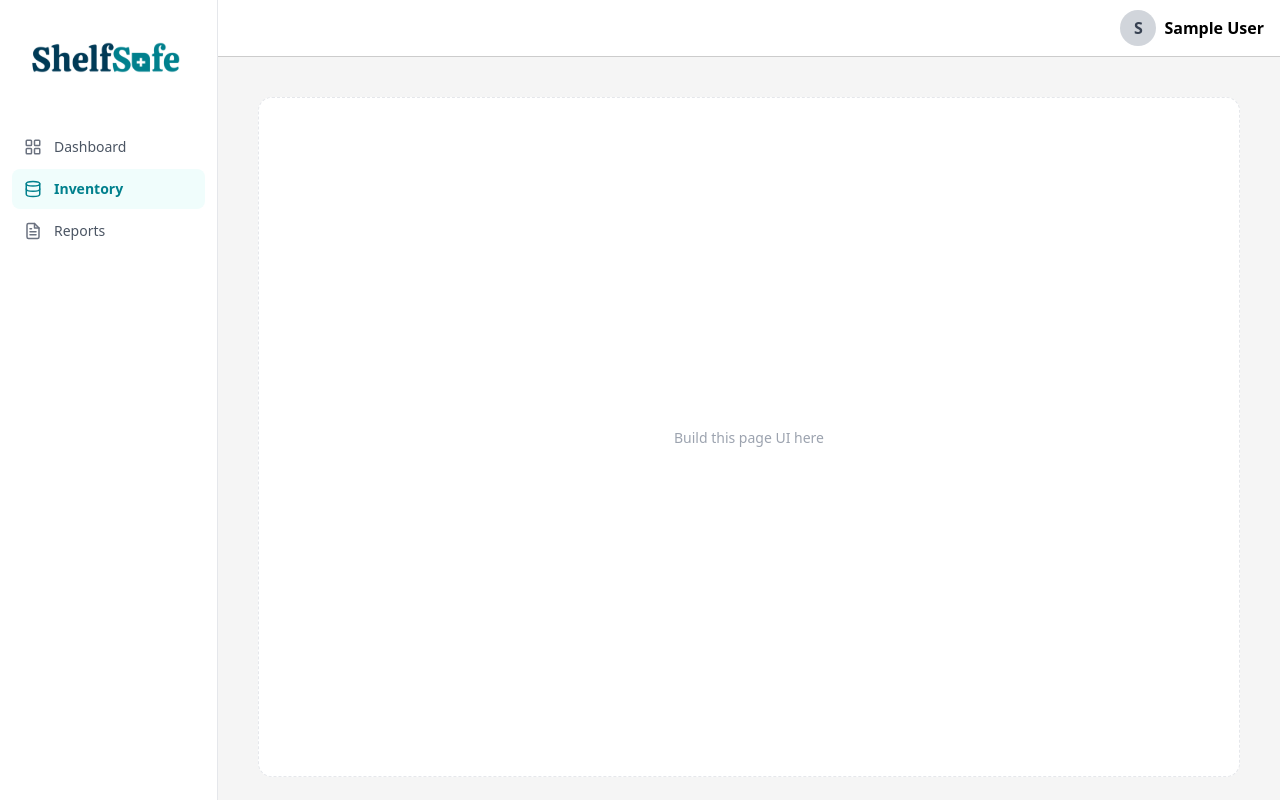
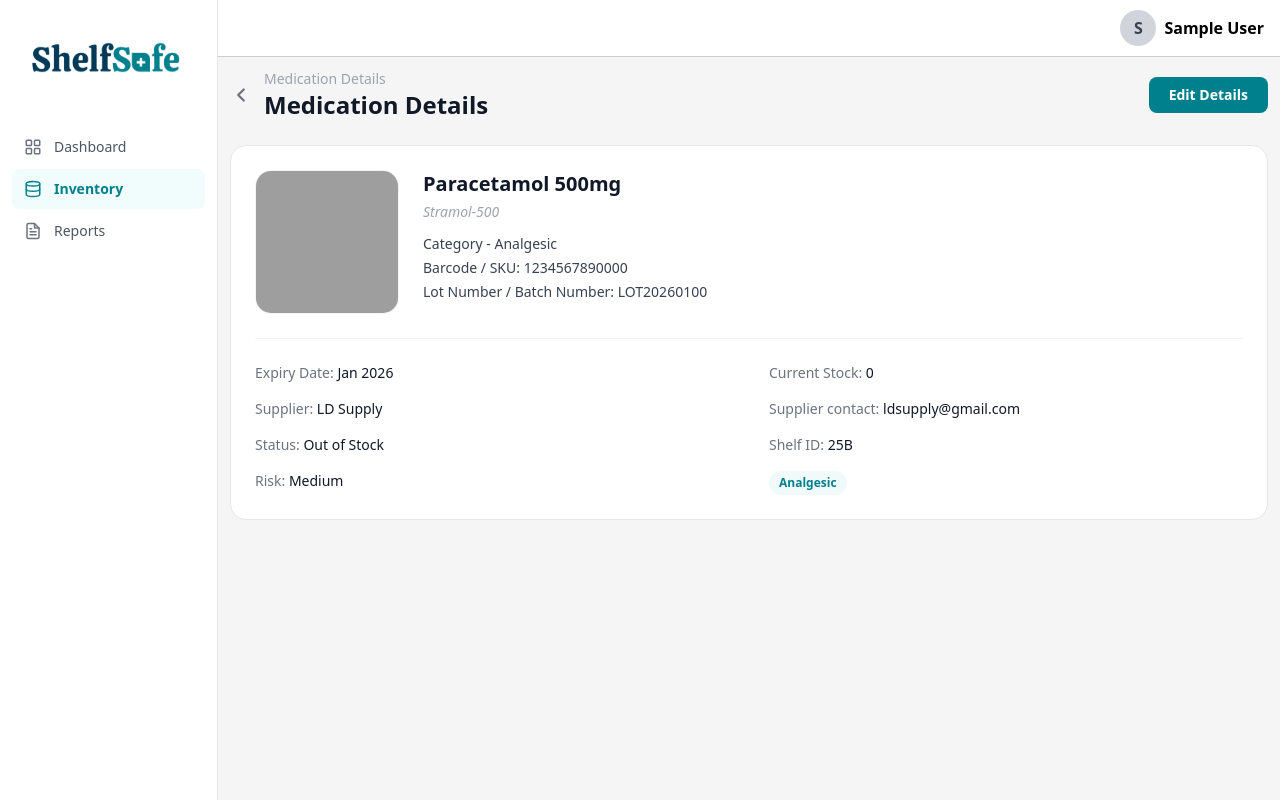
Before and after one commit to Shelf-Safe/Shelf-Safe, a React (Vite) app in the folder frontend/: page /inventory/1 in a window 1280 px wide. Built offline with nearby package versions, Linux system fonts and the light colour scheme; no server answers; sample sign-in values are in the browser's storage; grey boxes are pictures that could not be loaded.

Commit message:
medicine details

```diff
--- a/frontend/src/pages/MedicationDetailPage.jsx
+++ b/frontend/src/pages/MedicationDetailPage.jsx
@@ -1,40 +1,170 @@
-import React, { useEffect } from 'react';
-import { useParams } from 'react-router-dom';
+import React, { useEffect, useMemo, useState } from 'react';
+import { useLocation, useNavigate, useParams } from 'react-router-dom';
 import { DashboardLayout } from '../components/DashboardLayout';
-import { useAuth } from '../context/AuthContext';
 import { useDataSource } from '../context/DataSourceContext';
+import { getDummyMedicationById } from '../data/dummyMedications';
+import { medicationService } from '../services/medicationService';
+
+const pill = (text) => (
+  <span
+    className="inline-flex items-center px-2.5 py-1 rounded-full text-xs font-semibold"
+    style={{ background: '#f0fafa', color: '#00808d' }}
+  >
+    {text}
+  </span>
+);
+
+const formatExpiry = (expiryDate, expiryMonth, expiryYear) => {
+  if (expiryDate) {
+    const d = new Date(expiryDate);
+    if (!isNaN(d)) return d.toLocaleDateString(undefined, { month: 'short', year: 'numeric' });
+  }
+  return expiryMonth && expiryYear ? `${expiryMonth} ${expiryYear}` : '';
+};
 
 export const MedicationDetailPage = () => {
+  const navigate = useNavigate();
+  const location = useLocation();
   const { id } = useParams();
-  const { user } = useAuth();
   const { useDummy } = useDataSource();
 
+  const [loading, setLoading] = useState(true);
+  const [error, setError] = useState('');
+  const [med, setMed] = useState(null);
+
   useEffect(() => {
-    if (!user) return;
+    let alive = true;
 
-    // const res = await fetch(`/api/inventoryLots/${id}?orgId=${user.orgId}`);
-    // const data = await res.json();
-  }, [id, user, useDummy]);
+    const loadDummy = () => {
+      setLoading(true);
+      setError('');
+      setMed(getDummyMedicationById(id));
+      setLoading(false);
+    };
+
+    const loadLive = async () => {
+      setLoading(true);
+      setError('');
+      try {
+        const res = await medicationService.getById(id);
+        if (alive) setMed(res?.data || null);
+      } catch (e) {
+        if (!alive) return;
+        const fallback = location?.state?.medication || null;
+        fallback ? setMed(fallback) : setError(e?.message || 'Failed to load medication.');
+      } finally {
+        if (alive) setLoading(false);
+      }
+    };
+
+    if (!id) return () => (alive = false);
+    useDummy ? loadDummy() : loadLive();
+    return () => { alive = false; };
+  }, [id, useDummy, location?.state]);
+
+  const view = useMemo(() => {
+    if (!med) return null;
+    return {
+      medicationName: med.medicationName || med.name || 'Medication',
+      brandName: med.brandName || med.brand || '',
+      category: med.category || '',
+      sku: med.sku || med.barcodeUpc || '',
+      batchLotNumber: med.batchLotNumber || '',
+      expiryLabel: formatExpiry(med.expiryDate, med.expiryMonth, med.expiryYear),
+      currentStock: typeof med.currentStock === 'number' ? med.currentStock : 0,
+      supplierName: med.supplierName || '',
+      supplierContact: med.supplierContact || '',
+      status: med.status || 'In Stock',
+      shelfId: med.shelfId || '',
+      risk: med.risk || '',
+      photoUrl: med.photoUrl || '',
+    };
+  }, [med]);
+
+  const row = (label, value) => (
+    <div><span className="text-gray-500">{label}</span> <span className="text-gray-900 font-medium">{value || '—'}</span></div>
+  );
 
   return (
-    <DashboardLayout>
-      <div style={{ padding: '28px 28px 0' }}>
-        <div
-          style={{
-            height: 'calc(100vh - 120px)',
-            borderRadius: 14,
-            border: '1px dashed #e5e7eb',
-            background: '#ffffff',
-            display: 'flex',
-            alignItems: 'center',
-            justifyContent: 'center',
-            color: '#9ca3af',
-            fontSize: 14,
-          }}
+    <DashboardLayout pageTitle="Medication Details">
+      <div className="flex items-center justify-between mb-6">
+        <div className="flex items-center gap-3">
+          <button
+            type="button"
+            onClick={() => navigate('/inventory')}
+            className="text-gray-500 hover:text-gray-800 transition-colors"
+            aria-label="Back to inventory"
+          >
+            <svg width="22" height="22" viewBox="0 0 24 24" fill="none" stroke="currentColor" strokeWidth="2.5" strokeLinecap="round" strokeLinejoin="round">
+              <polyline points="15 18 9 12 15 6" />
+            </svg>
+          </button>
+          <div>
+            <div className="text-sm text-gray-400">Medication Details</div>
+            <h1 className="text-2xl font-bold text-gray-900">Medication Details</h1>
+          </div>
+        </div>
+
+        <button
+          type="button"
+          onClick={() => navigate(`/inventory/${id}/edit`)}
+          className="px-5 py-2 rounded-lg text-sm font-semibold text-white hover:opacity-90 transition-opacity"
+          style={{ backgroundColor: '#00808d' }}
         >
-          Build this page UI here
+          Edit Details
+        </button>
+      </div>
+
+      {loading && <div className="bg-white rounded-2xl border border-gray-200 p-8 text-sm text-gray-500">Loading...</div>}
+      {!loading && error && <div className="bg-white rounded-2xl border border-red-200 p-6 text-sm text-red-700">{error}</div>}
+
+      {!loading && !error && view && (
+        <div className="bg-white rounded-2xl border border-gray-200 p-6">
+          <div className="flex items-start gap-6 pb-6 border-b border-gray-100">
+            <div className="w-36 h-36 rounded-2xl border border-gray-100 bg-[#f5f5f5] overflow-hidden flex items-center justify-center">
+              {view.photoUrl ? (
+                <img
+                  src={view.photoUrl}
+                  alt={view.medicationName}
+                  className="w-full h-full object-cover"
+                  onError={(e) => { e.currentTarget.style.display = 'none'; }}
+                />
+              ) : (
+                <svg width="44" height="44" viewBox="0 0 24 24" fill="none" stroke="#b3b3b3" strokeWidth="1.5" strokeLinecap="round" strokeLinejoin="round">
+                  <path d="M23 19a2 2 0 0 1-2 2H3a2 2 0 0 1-2-2V8a2 2 0 0 1 2-2h4l2-3h6l2 3h4a2 2 0 0 1 2 2z" />
+                  <circle cx="12" cy="13" r="4" />
+                </svg>
+              )}
+            </div>
+
+            <div className="flex-1">
+              <div className="text-xl font-bold text-gray-900 mb-1">{view.medicationName}</div>
+              {view.brandName && <div className="text-sm text-gray-400 italic mb-3">{view.brandName}</div>}
+              <div className="flex flex-col gap-1 text-sm text-gray-700">
+                <div>Category - {view.category || '—'}</div>
+                <div>Barcode / SKU: {view.sku || '—'}</div>
+                <div>Lot Number / Batch Number: {view.batchLotNumber || '—'}</div>
+              </div>
+            </div>
+          </div>
+
+          <div className="pt-6 grid grid-cols-1 md:grid-cols-2 gap-y-4 gap-x-10 text-sm">
+            {row('Expiry Date:', view.expiryLabel)}
+            <div><span className="text-gray-500">Current Stock:</span> <span className="text-gray-900 font-medium">{view.currentStock.toLocaleString()}</span></div>
+            {row('Supplier:', view.supplierName)}
+            {row('Supplier contact:', view.supplierContact)}
+            <div>
+              <span className="text-gray-500">Status:</span>{' '}
+              {view.status === 'Expiring Soon'
+                ? <span className="font-semibold" style={{ color: '#f97316' }}>Expiring Soon</span>
+                : <span className="text-gray-900 font-medium">{view.status}</span>}
+            </div>
+            {row('Shelf ID:', view.shelfId)}
+            {row('Risk:', view.risk)}
+            <div>{view.category ? pill(view.category) : null}</div>
+          </div>
         </div>
-      </div>
+      )}
     </DashboardLayout>
   );
 };
```
